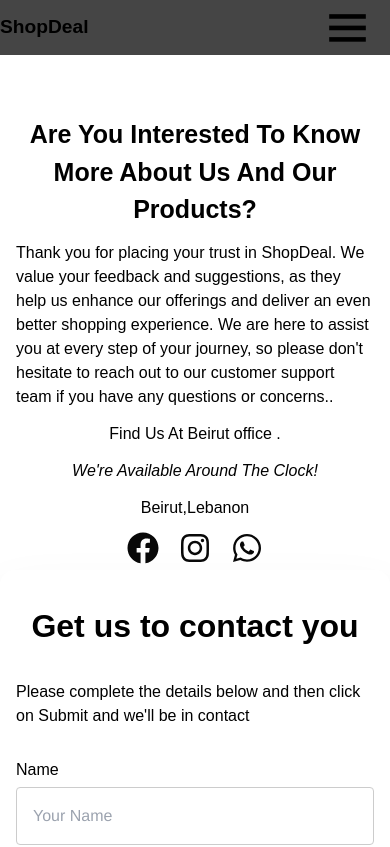
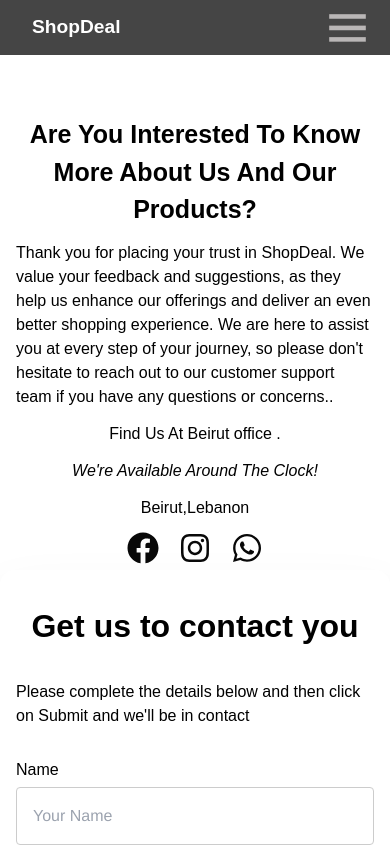
Before and after one commit to Hasanelmestrah/Final-Front, a React (Create React App) app: page /contactus in a window 390 px wide. Shown: the top 847 px of the page. Built offline with nearby package versions, Linux system fonts and the light colour scheme.

Commit message:
update nav

```diff
--- a/src/Components/Navbar/navbar.css
+++ b/src/Components/Navbar/navbar.css
@@ -6,7 +6,7 @@
   z-index: 10;
   display: grid;
   grid-template-columns: 300px 4fr 1fr;
-  background-color: rgb(255, 255, 255);
+  background-color: #454545;
   transition: all 0.3s ease;
   align-items: center;
   box-shadow: 0px 0px 6px rgba(0, 0, 0, 0.25);
@@ -38,6 +38,8 @@
 .logo span {
   font-size: 1.7rem;
   font-weight: bold;
+  color: white;
+  margin-left: 70px;
 }
 
 .nav-links {
@@ -53,6 +55,7 @@
   margin: 0px 30px;
   transition: all 0.3s ease;
   text-decoration: none;
+  color: rgb(185, 182, 182);
 }
 
 .nav-links li a:is(:hover, :focus, :focus-visible) {
@@ -68,12 +71,12 @@
 }
 
 .maintain a:is(:hover, :focus, :focus-visible) {
-  color: rgb(173, 26, 26) !important;
+  color: rgb(255, 255, 255) !important;
   outline: none;
 }
 
 .maintain a.active {
-  color: rgb(160, 18, 18) !important;
+  color: rgb(255, 255, 255) !important;
 }
 
 .header-icons {
@@ -114,6 +117,7 @@
   display: flex;
   align-items: center;
   cursor: pointer;
+  color: rgb(185, 182, 182);
 }
 
 .user i {
@@ -152,6 +156,7 @@
   .logo span {
     font-size: 1.2rem;
     font-weight: bold;
+    margin-left: 32px;
   }
 
   .nav-links li a,
@@ -192,6 +197,9 @@
     display: flex;
     justify-content: space-between;
     align-items: center;
+  }
+  #menu-icon {
+    color: rgb(185, 182, 182);
   }
   #menu-icon:hover {
     color: white;
--- a/src/Pages/Home/home.jsx
+++ b/src/Pages/Home/home.jsx
@@ -2,9 +2,9 @@
 import React from "react";
 import { useState, useEffect, useRef } from "react";
 import plogo from "../../Assets/logo.png";
-import stick from "../../Assets/honeystick.png";
+// import stick from "../../Assets/honeystick.png";
 import Carousel from "../../Components/Carousel/carousel";
-import spread from "../../Assets/spices-spread.png";
+// import spread from "../../Assets/spices-spread.png";
 import axios from "axios";
 
 //we will bring the data from database instead fir now, 3m 7ot data statick, just to apply the effect, the slide index will determine the id of the element, and we will fetch the data by id, and display them in the 'hero left' section below
```
